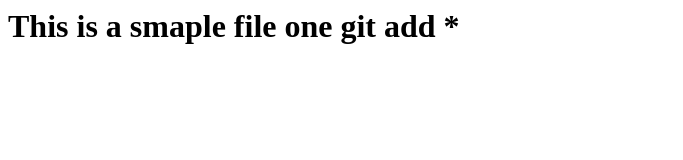
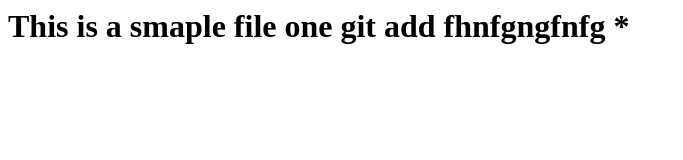
Before and after one commit to Chinmaya007/mycart, a plain HTML site: page Code/index.html in a window 1280 px wide. Shown: the whole page, without its empty margins (0-683 px from the left). Drawn offline with Linux system fonts and the light colour scheme.

Commit message:
Update index.html

```diff
--- a/Code/index.html
+++ b/Code/index.html
@@ -1 +1 @@
-<h1>This is a smaple file  one git add *</h1>
+<h1>This is a smaple file  one git add fhnfgngfnfg *</h1>
```
